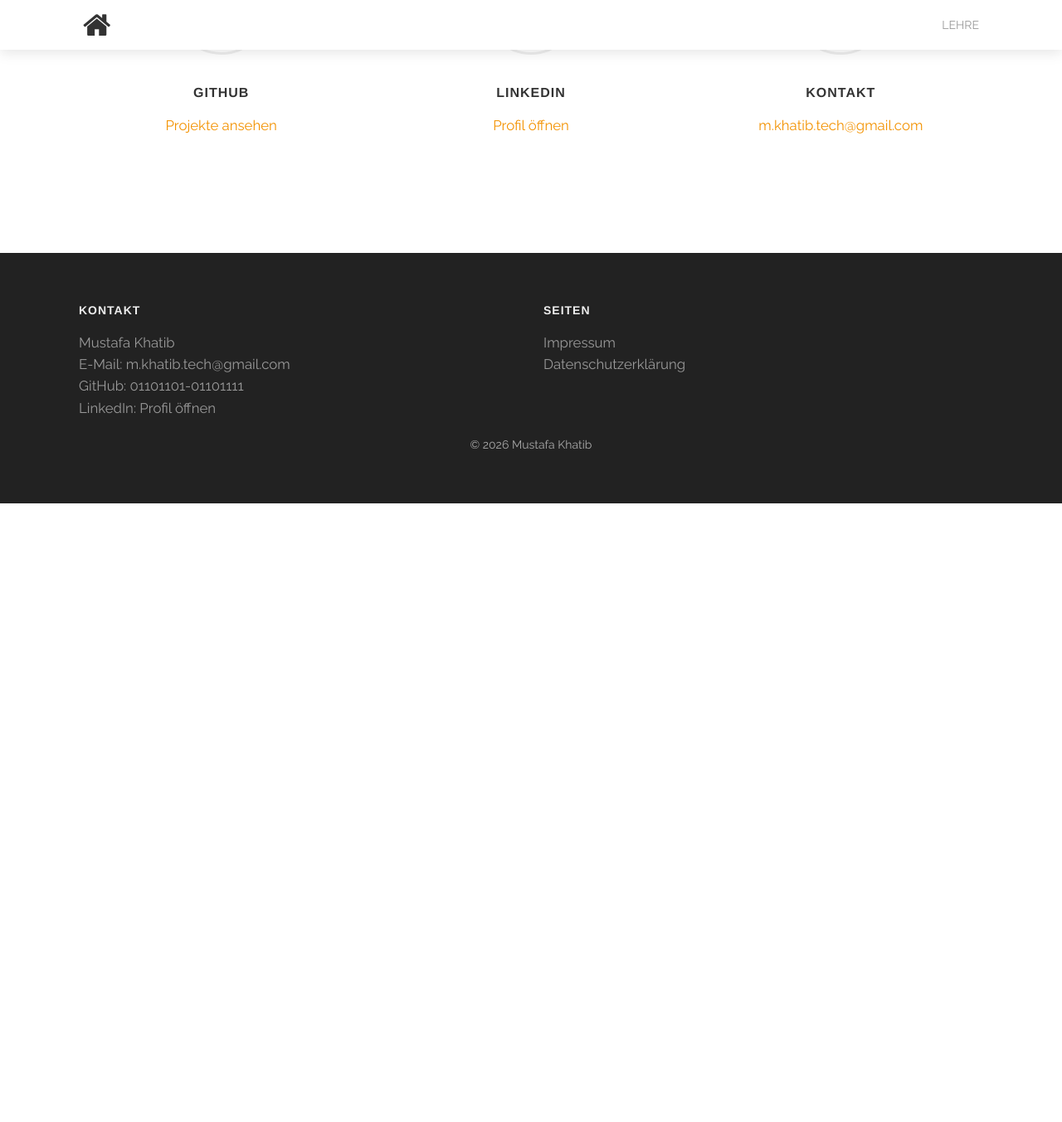
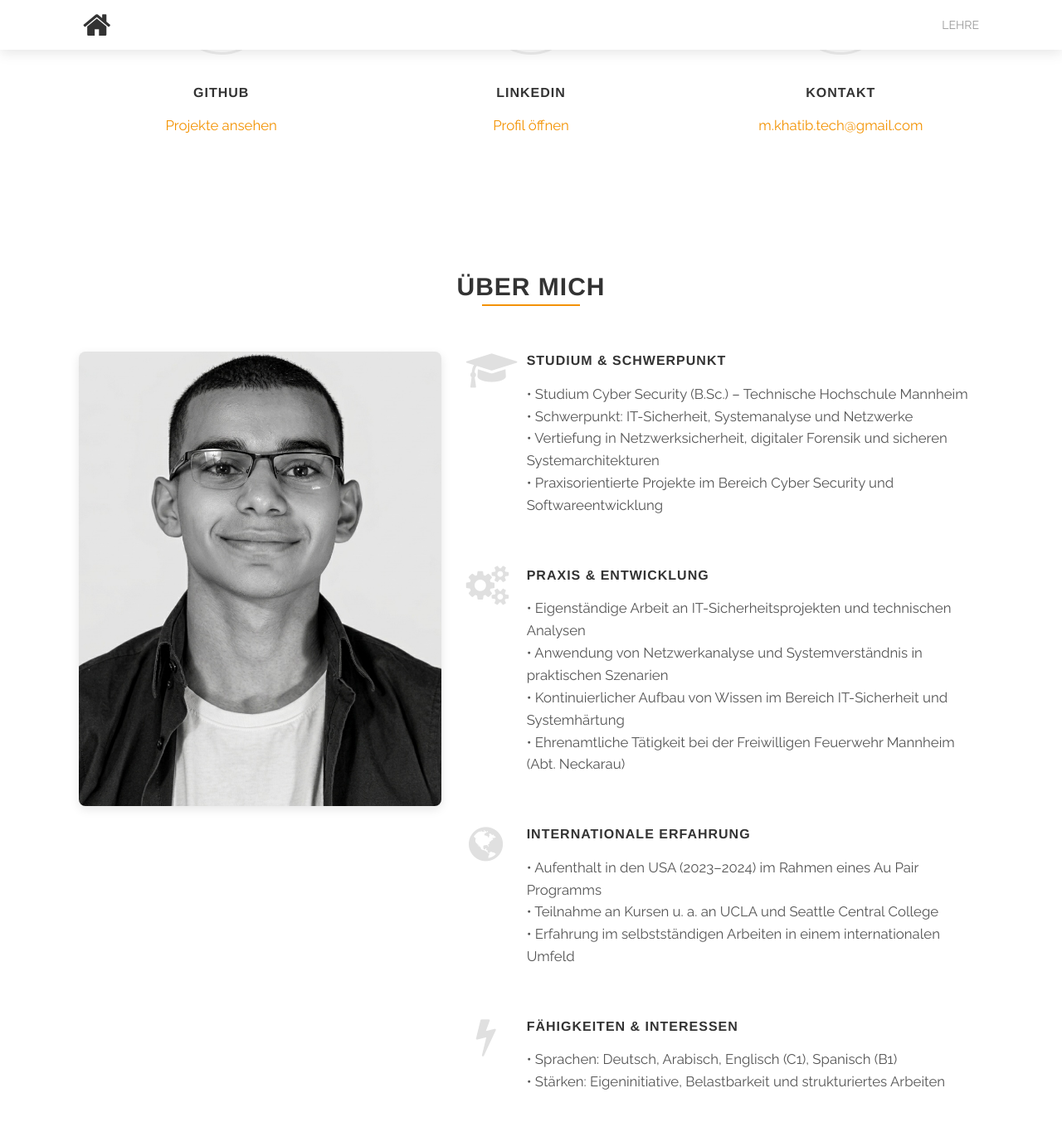
Before and after one commit to 01101101-01101111/01101101-01101111.github.io, a Jekyll site: the page built from index.md, in a window 1280 px wide and 1400 px high, scrolled down 648 px. Shown: the top 1353 px of the window at 83% size. Built offline with Jekyll 4.4.1, drawn with Linux system fonts in a browser that asks for light colours; before the commit the page ends 1278 px from its top, so only the background shows below that.

```diff
--- a/index.md
+++ b/index.md
@@ -80,5 +80,87 @@ permalink: /
     </div>
   </div>
 
+  <div class="full">
+    <div class="row">
+      <div class="large-12 columns">
+        <div class="mod modSectionHeader">
+          <div class="special-title centered-text">
+            <h2>Über mich</h2>
+          </div>
+        </div>
+        <div class="spacing"></div>
+      </div>
+    </div>
+
+    <div class="row">
+      <div class="medium-5 columns">
+        <div class="fadeinleft" style="text-align:center;">
+          <img
+            src="{{ '/assets/images/Lebenslaufbild.jpg' | relative_url }}"
+            alt="Mustafa Khatib"
+            style="max-width:100%; height:auto; border-radius:8px; box-shadow:0 4px 12px rgba(0,0,0,0.1);">
+        </div>
+      <div class="three spacing"></div>
+    </div>
+
+      <div class="medium-7 columns">
+        <div class="fadein mod modIconText" data-delay="0">
+          <div class="icon-text-simple">
+            <i class="fa fa-graduation-cap"></i>
+            <h3>Studium &amp; Schwerpunkt</h3>
+            <p>
+              • Studium Cyber Security (B.Sc.) – Technische Hochschule Mannheim<br>
+              • Schwerpunkt: IT-Sicherheit, Systemanalyse und Netzwerke<br>
+              • Vertiefung in Netzwerksicherheit, digitaler Forensik und sicheren Systemarchitekturen<br>
+              • Praxisorientierte Projekte im Bereich Cyber Security und Softwareentwicklung
+            </p>
+          </div>
+          <div class="two spacing"></div>
+        </div>
+
+        <div class="fadein mod modIconText" data-delay="150">
+          <div class="icon-text-simple">
+            <i class="fa fa-cogs"></i>
+            <h3>Praxis &amp; Entwicklung</h3>
+            <p>
+              • Eigenständige Arbeit an IT-Sicherheitsprojekten und technischen Analysen<br>
+              • Anwendung von Netzwerkanalyse und Systemverständnis in praktischen Szenarien<br>
+              • Kontinuierlicher Aufbau von Wissen im Bereich IT-Sicherheit und Systemhärtung<br>
+              • Ehrenamtliche Tätigkeit bei der Freiwilligen Feuerwehr Mannheim (Abt. Neckarau)<br>
+            </p>
+          </div>
+          <div class="two spacing"></div>
+        </div>
+
+        <div class="fadein mod modIconText" data-delay="300">
+          <div class="icon-text-simple">
+            <i class="fa fa-globe"></i>
+            <h3>Internationale Erfahrung</h3>
+            <p>
+              • Aufenthalt in den USA (2023–2024) im Rahmen eines Au Pair Programms<br>
+              • Teilnahme an Kursen u. a. an UCLA und Seattle Central College<br>
+              • Erfahrung im selbstständigen Arbeiten in einem internationalen Umfeld
+            </p>
+          </div>
+          <div class="two spacing"></div>
+        </div>
+
+        <div class="fadein mod modIconText" data-delay="450">
+          <div class="icon-text-simple">
+            <i class="fa fa-bolt"></i>
+            <h3>Fähigkeiten &amp; Interessen</h3>
+            <p>
+              • Sprachen: Deutsch, Arabisch, Englisch (C1), Spanisch (B1) <br>
+              • Stärken: Eigeninitiative, Belastbarkeit und strukturiertes Arbeiten<br>
+            </p>
+          </div>
+          <div class="two spacing"></div>
+        </div>
+      </div>
+    </div>
+
+    <div class="spacing"></div>
+  </div>
+
   <div class="four spacing"></div>
 </div>
```
Also changed, not shown: assets/images/Lebenslaufbild.jpg (added).
